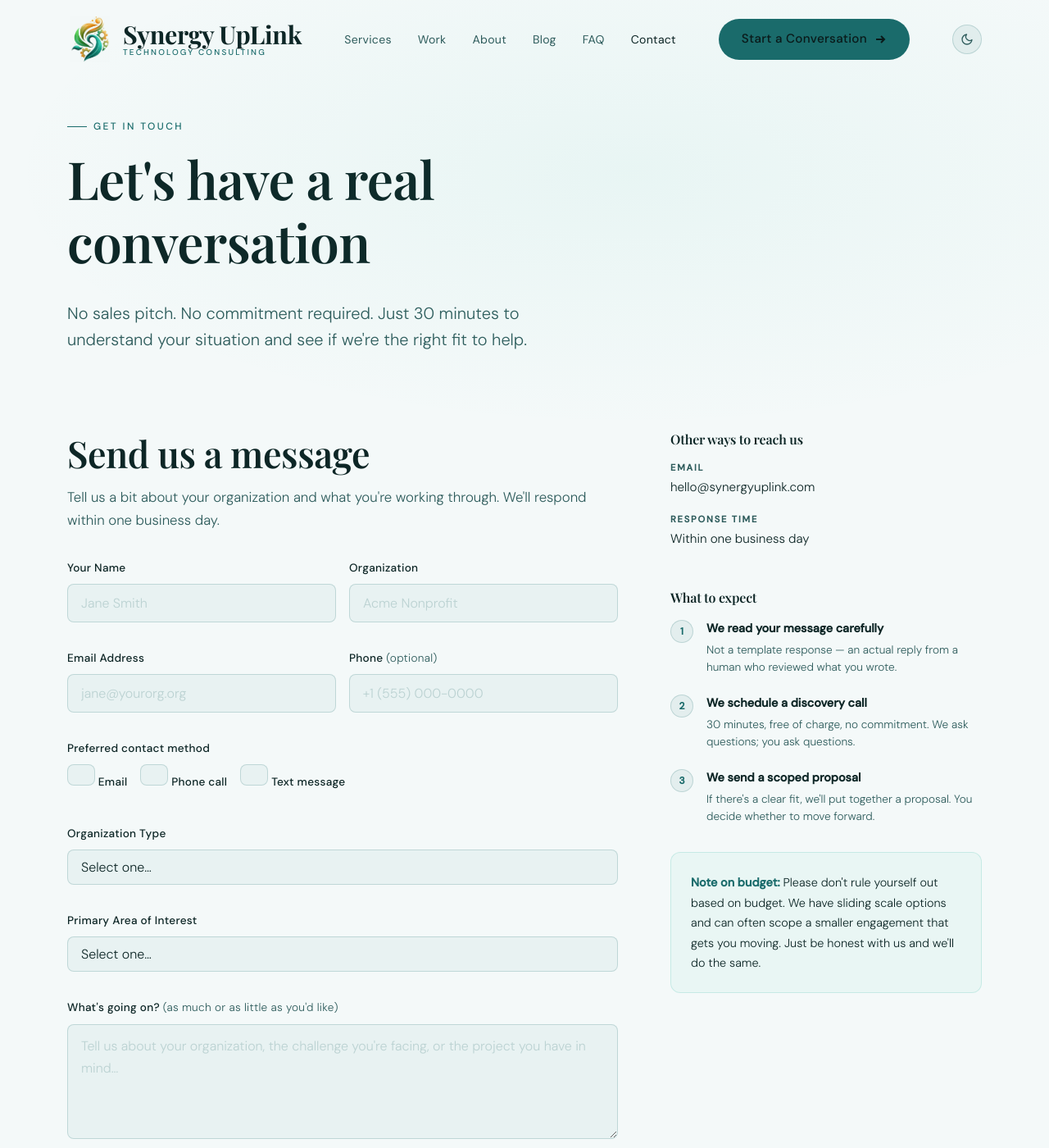
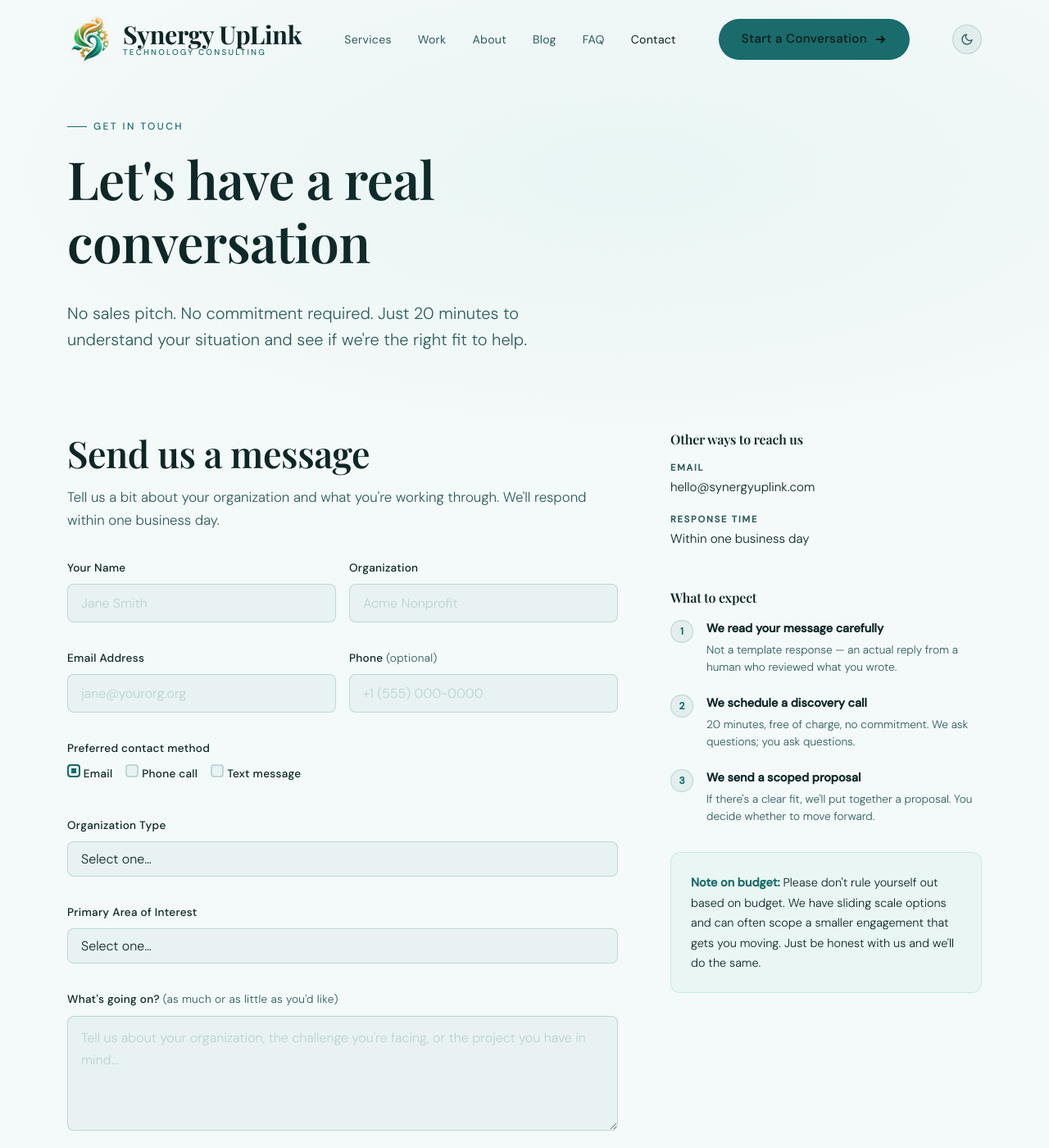
Before and after one commit to Synergy-UpLink/sul.com, a Jekyll site: the page built from pages/contact.html, in a window 1280 px wide and 1400 px high. Shown: the whole window at 82% size. Built offline with Jekyll 4.4.1, drawn with Linux system fonts in a browser that asks for light colours; some web fonts are replaced.

Commit message:
made it a 20 minute call

```diff
--- a/index.html
+++ b/index.html
@@ -75,7 +75,7 @@ description: Synergy UpLink helps small businesses, nonprofits, and mission-driv
         </div>
       </div>
 
-      <div class="card card--featured reveal">
+      <div class="card reveal">
         <div class="card__label">02</div>
         <h3>Communication & Content</h3>
         <p>Copywriting, editorial support, podcast production, video workflows, newsletters — the tools and strategy to help your message reach the right people, in the right format.</p>
@@ -117,7 +117,7 @@ description: Synergy UpLink helps small businesses, nonprofits, and mission-driv
       <div class="process-step reveal">
         <div class="process-step__number">01</div>
         <h4>Discovery Conversation</h4>
-        <p>We start by listening. A 30-minute call to understand your goals, constraints, and where technology is getting in your way.</p>
+        <p>We start by listening. A 20-minute call to understand your goals, constraints, and where technology is getting in your way.</p>
       </div>
       <div class="process-step reveal">
         <div class="process-step__number">02</div>
--- a/pages/contact.html
+++ b/pages/contact.html
@@ -9,7 +9,7 @@ permalink: /contact/
   <div class="container">
     <div class="section-label">Get in Touch</div>
     <h1>Let's have a real<br>conversation</h1>
-    <p class="lead">No sales pitch. No commitment required. Just 30 minutes to understand your situation and see if we're the right fit to help.</p>
+    <p class="lead">No sales pitch. No commitment required. Just 20 minutes to understand your situation and see if we're the right fit to help.</p>
   </div>
 </section>
 
@@ -51,15 +51,15 @@ permalink: /contact/
             <label>Preferred contact method</label>
             <div class="radio-group">
               <label class="radio-option">
-                <input type="radio" name="contact_preference" value="email" checked />
+                <input type="radio" name="contact_preference" value="email" id="prefer_email" checked />
                 <span>Email</span>
               </label>
               <label class="radio-option">
-                <input type="radio" name="contact_preference" value="call" />
+                <input type="radio" name="contact_preference" value="call" id="prefer_call" />
                 <span>Phone call</span>
               </label>
               <label class="radio-option">
-                <input type="radio" name="contact_preference" value="text" />
+                <input type="radio" name="contact_preference" value="text" id="prefer_text" />
                 <span>Text message</span>
               </label>
             </div>
@@ -145,7 +145,7 @@ permalink: /contact/
               <span class="step-num">2</span>
               <div>
                 <strong>We schedule a discovery call</strong>
-                <p>30 minutes, free of charge, no commitment. We ask questions; you ask questions.</p>
+                <p>20 minutes, free of charge, no commitment. We ask questions; you ask questions.</p>
               </div>
             </li>
             <li>
@@ -355,7 +355,7 @@ permalink: /contact/
     status.textContent = '';
 
     try {
-      const res = await fetch('http://localhost:8787/', {
+      const res = await fetch('https://contact-worker.sul-admin.workers.dev/', {
         method: 'POST',
         headers: { 'Content-Type': 'application/json' },
         body: JSON.stringify({
@@ -472,20 +472,38 @@ permalink: /contact/
 .radio-option {
   display: flex;
   align-items: center;
-  gap: 0.4rem;
+  gap: 0.5rem;
   cursor: pointer;
   font-size: 0.9rem;
   color: var(--color-text-muted);
   transition: color 0.2s;
 }
-.radio-option input[type="radio"] {
-  accent-color: var(--color-primary);
-  width: 15px;
-  height: 15px;
-  cursor: pointer;
-  margin: 0;
-}
 .radio-option:has(input:checked) {
   color: var(--color-text);
 }
+/* Override .form-group input — keep the square, fix checked state */
+.radio-option input[type="radio"] {
+  appearance: none;
+  -webkit-appearance: none;
+  width: 16px;
+  height: 16px;
+  min-width: 16px;
+  flex-shrink: 0;
+  border: 2px solid var(--color-border);
+  border-radius: 4px;
+  background: var(--color-bg-soft);
+  cursor: pointer;
+  margin: 0;
+  padding: 0;
+  transition: border-color 0.2s, background 0.2s, box-shadow 0.2s;
+}
+.radio-option input[type="radio"]:checked {
+  border-color: var(--color-primary);
+  background: var(--color-primary);
+  box-shadow: inset 0 0 0 3px var(--color-bg-soft);
+}
+.radio-option input[type="radio"]:focus-visible {
+  outline: 2px solid var(--color-primary);
+  outline-offset: 2px;
+}
 </style>
--- a/pages/faq.html
+++ b/pages/faq.html
@@ -44,7 +44,7 @@ permalink: /faq/
           <details class="accordion">
             <summary>What does a discovery call actually look like?</summary>
             <div class="accordion-body">
-              <p>About 30 minutes over video call or phone. We'll ask about your organization, what you're trying to accomplish, and what's currently getting in the way. We'll also answer any questions you have about how we work. No slide deck, no sales pitch — just a real conversation to see if there's a fit and what that might look like.</p>
+              <p>About 20 minutes over video call or phone. We'll ask about your organization, what you're trying to accomplish, and what's currently getting in the way. We'll also answer any questions you have about how we work. No slide deck, no sales pitch — just a real conversation to see if there's a fit and what that might look like.</p>
             </div>
           </details>
 
```
